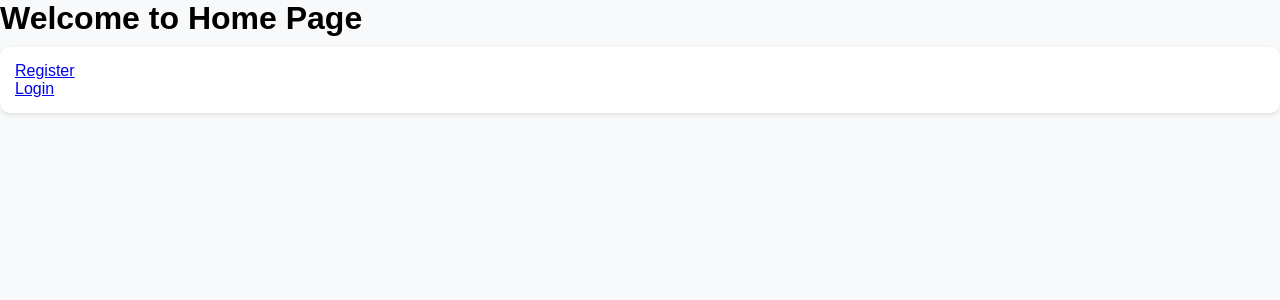
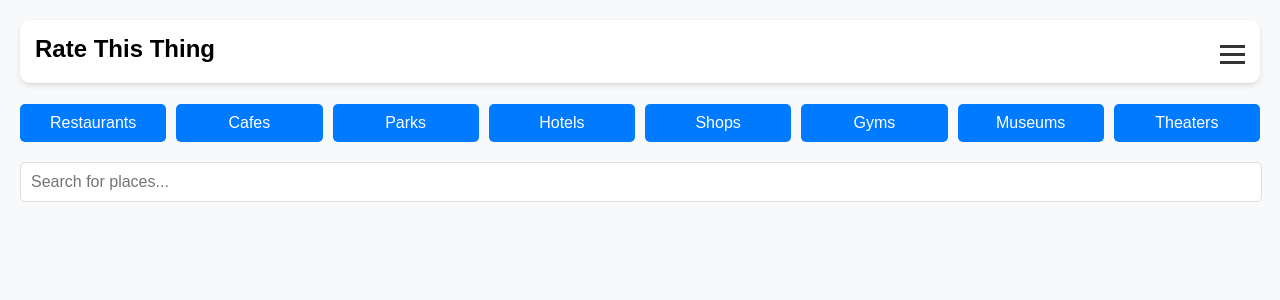
Before and after one commit to LorenzoM-F/RateThisThing-React, a React (Vite) app in the folder rateThisThing-React/: page / in a window 1280 px wide. Shown: the top 300 px of the page. Built offline with nearby package versions, Linux system fonts and the light colour scheme.

Commit message:
categories and items

```diff
--- /dev/null
+++ b/rateThisThing-React/src/css/Home.css
@@ -0,0 +1,143 @@
+.home-container {
+    padding: 20px;
+}
+
+.home-header {
+    display: flex;
+    justify-content: space-between;
+    align-items: center;
+    border-bottom: 1px solid #ddd;
+    padding-bottom: 10px;
+}
+
+.app-name {
+    font-size: 24px;
+    font-weight: bold;
+}
+
+.burger-menu {
+    position: relative;
+}
+
+.menu-icon {
+    display: block;
+    width: 25px;
+    cursor: pointer;
+}
+
+.menu-icon span {
+    display: block;
+    height: 3px;
+    background-color: #333;
+    margin: 5px 0;
+    transition: 0.3s;
+}
+
+input[type="checkbox"] {
+    display: none;
+}
+
+input[type="checkbox"]:checked~.menu {
+    display: block;
+}
+
+.menu {
+    display: none;
+    position: absolute;
+    right: 0;
+    background-color: #fff;
+    border: 1px solid #ddd;
+    border-radius: 5px;
+    padding: 10px;
+    box-shadow: 0 2px 5px rgba(0, 0, 0, 0.1);
+}
+
+.menu a {
+    display: block;
+    margin-bottom: 10px;
+    color: #333;
+    text-decoration: none;
+}
+
+.search-bar-container {
+    margin-top: 20px;
+    margin-right: 20px;
+}
+
+.search-bar {
+    width: 100%;
+    padding: 10px;
+    border: 1px solid #ddd;
+    border-radius: 5px;
+    font-size: 16px;
+}
+
+
+.categories-container {
+    margin-top: 20px;
+    overflow-x: auto;
+    white-space: nowrap;
+    -ms-overflow-style: none;
+    /* Hide scrollbar for Internet Explorer and Edge */
+    scrollbar-width: none;
+    /* Hide scrollbar for Firefox */
+}
+
+.categories-container::-webkit-scrollbar {
+    display: none;
+    /* Hide scrollbar for Chrome, Safari, and Opera */
+}
+
+.categories-scroll {
+    display: flex;
+    gap: 10px;
+}
+
+.category-button {
+    display: inline-block;
+    padding: 10px 15px;
+    border: none;
+    border-radius: 5px;
+    background-color: #007bff;
+    color: #fff;
+    cursor: pointer;
+    white-space: nowrap;
+}
+
+.category-button:hover {
+    background-color: #0056b3;
+}
+
+.search-bar-container {
+    margin-top: 20px;
+}
+
+.search-bar {
+    width: 100%;
+    padding: 10px;
+    border: 1px solid #ddd;
+    border-radius: 5px;
+    font-size: 16px;
+}
+
+.items-container {
+    margin-top: 20px;
+  }
+
+  .item-card {
+    border: 1px solid #ddd;
+    border-radius: 10px;
+    padding: 15px;
+    margin-bottom: 15px;
+    background-color: #fff;
+    box-shadow: 0 2px 5px rgba(0, 0, 0, 0.1);
+  }
+
+  .item-card h3 {
+    margin: 0;
+    margin-bottom: 10px;
+  }
+
+  .item-card p {
+    margin: 5px 0;
+  }
--- a/rateThisThing-React/src/pages/Home.jsx
+++ b/rateThisThing-React/src/pages/Home.jsx
@@ -1,15 +1,58 @@
-import React from 'react';
+import React, { useState } from 'react';
 import { Link } from 'react-router-dom';
+import '../css/Home.css';
 
 function Home() {
+  const [items] = useState([]);
+
   return (
-    <div>
-      <h1>Welcome to Home Page</h1>
-      <nav>
-        <Link to="/register">Register</Link>
-        <br />
-        <Link to="/login">Login</Link>
-      </nav>
+    <div className="home-container">
+      <header className="home-header">
+        <h1 className="app-name">Rate This Thing</h1>
+        <div className="burger-menu">
+          <input type="checkbox" id="menu-toggle" />
+          <label htmlFor="menu-toggle" className="menu-icon">
+            <span></span>
+            <span></span>
+            <span></span>
+          </label>
+          <nav className="menu">
+            <Link to="/login">Login</Link>
+            <Link to="/register">Register</Link>
+          </nav>
+        </div>
+      </header>
+
+      <div className="categories-container">
+        <div className="categories-scroll">
+          <button className="category-button">Restaurants</button>
+          <button className="category-button">Cafes</button>
+          <button className="category-button">Parks</button>
+          <button className="category-button">Hotels</button>
+          <button className="category-button">Shops</button>
+          <button className="category-button">Gyms</button>
+          <button className="category-button">Museums</button>
+          <button className="category-button">Theaters</button>
+        </div>
+      </div>
+
+      <div className="search-bar-container">
+        <input
+          type="text"
+          placeholder="Search for places..."
+          className="search-bar"
+        />
+      </div>
+
+      <div className="items-container">
+        {items.map((item) => (
+          <div key={item.id} className="item-card">
+            <h3>{item.name}</h3>
+            <p><strong>Category:</strong> {item.categoryName}</p>
+            <p>{item.description}</p>
+          </div>
+        ))}
+      </div>
     </div>
   );
 }
```
